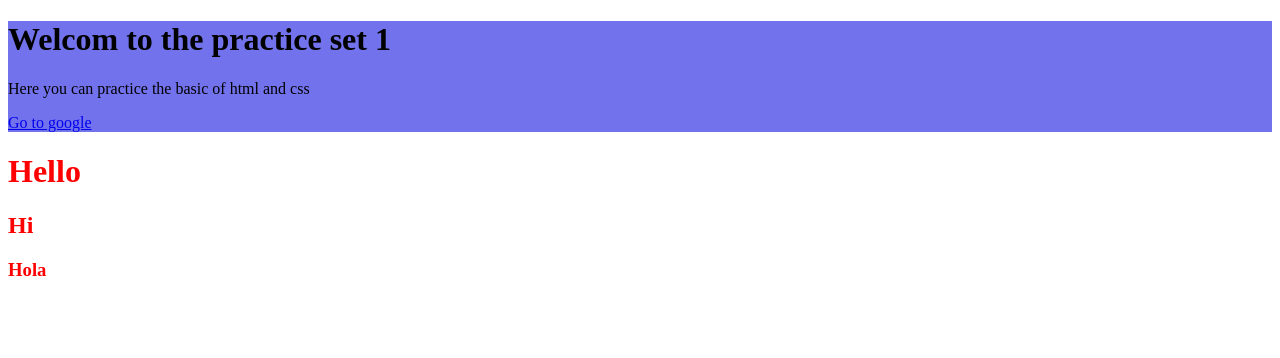
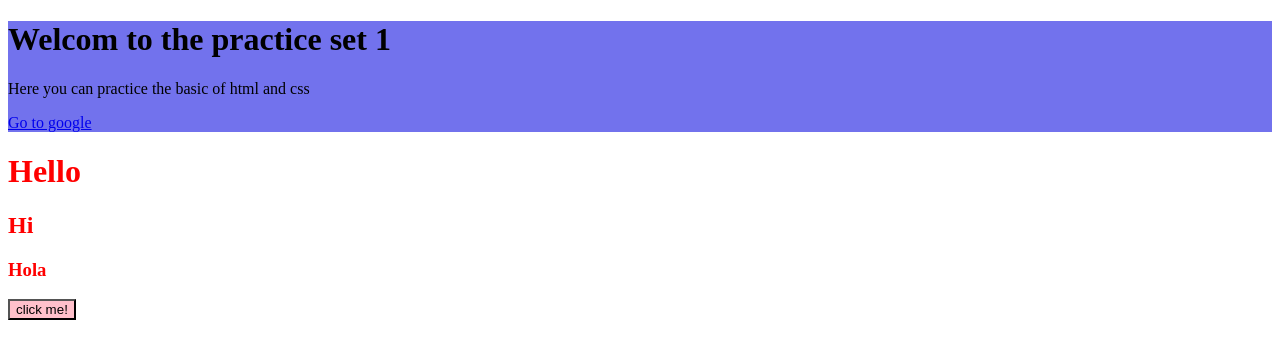
Before and after one commit to sufyan1105/Web-Development, a plain HTML site: page practice set 1/index.html in a window 1280 px wide. Drawn offline with Linux system fonts and the light colour scheme.

Commit message:
Practice set 1

```diff
--- a/practice set 1/index.html
+++ b/practice set 1/index.html
@@ -5,6 +5,11 @@
     <meta name="viewport" content="width=device-width, initial-scale=1.0">
     <title>practice set 1</title>
     <link rel="stylesheet" href="style.css">
+    <style>
+        button{
+            background-color: blue;
+        }
+    </style>
 </head>
 <body>
      <div id="box">
@@ -15,5 +20,6 @@
      <h1 class="heading">Hello</h1>
      <h2 class="heading">Hi</h2>
      <h3 class="heading">Hola</h3>
+     <button style="background-color: pink;">click me!</button>
 </body>
 </html>
--- a/practice set 1/style.css
+++ b/practice set 1/style.css
@@ -5,3 +5,7 @@
 .heading{
     color: red;
 }
+
+button{
+    background-color: green;
+}
```
